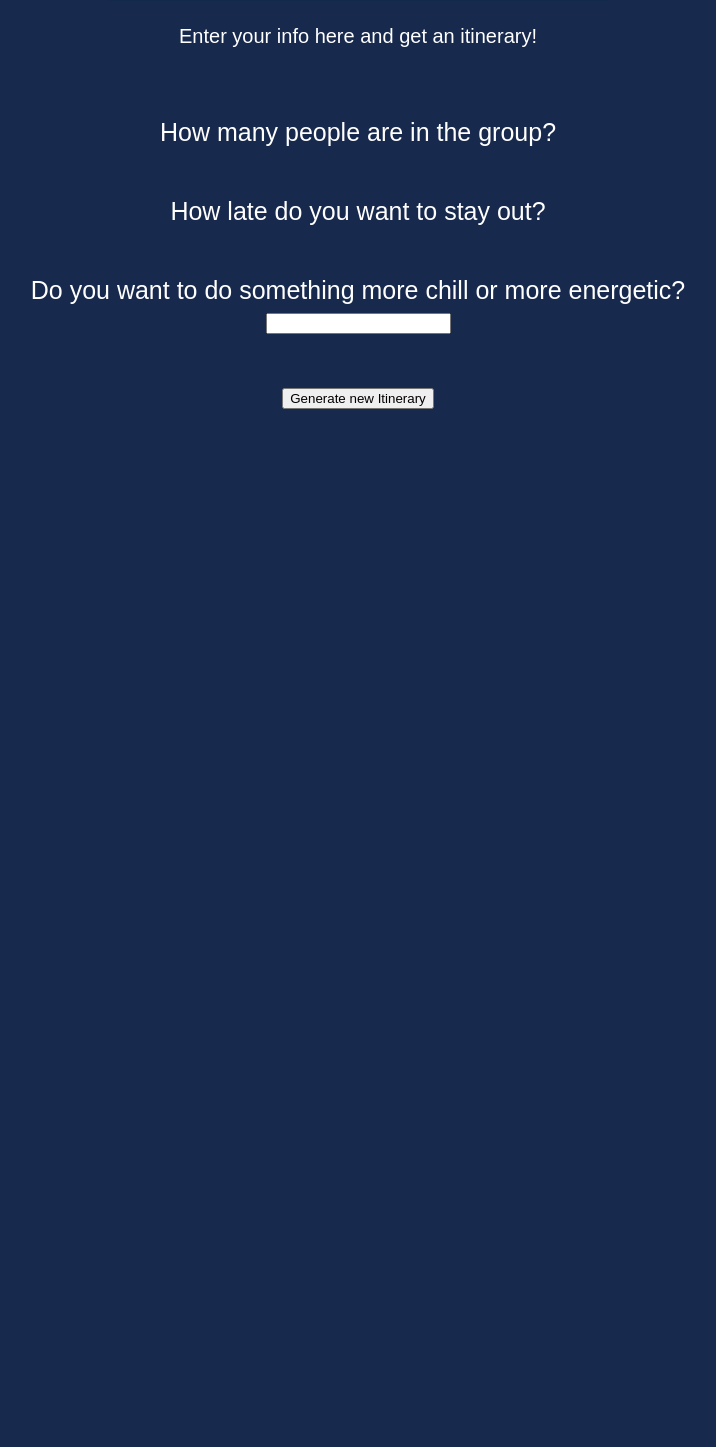
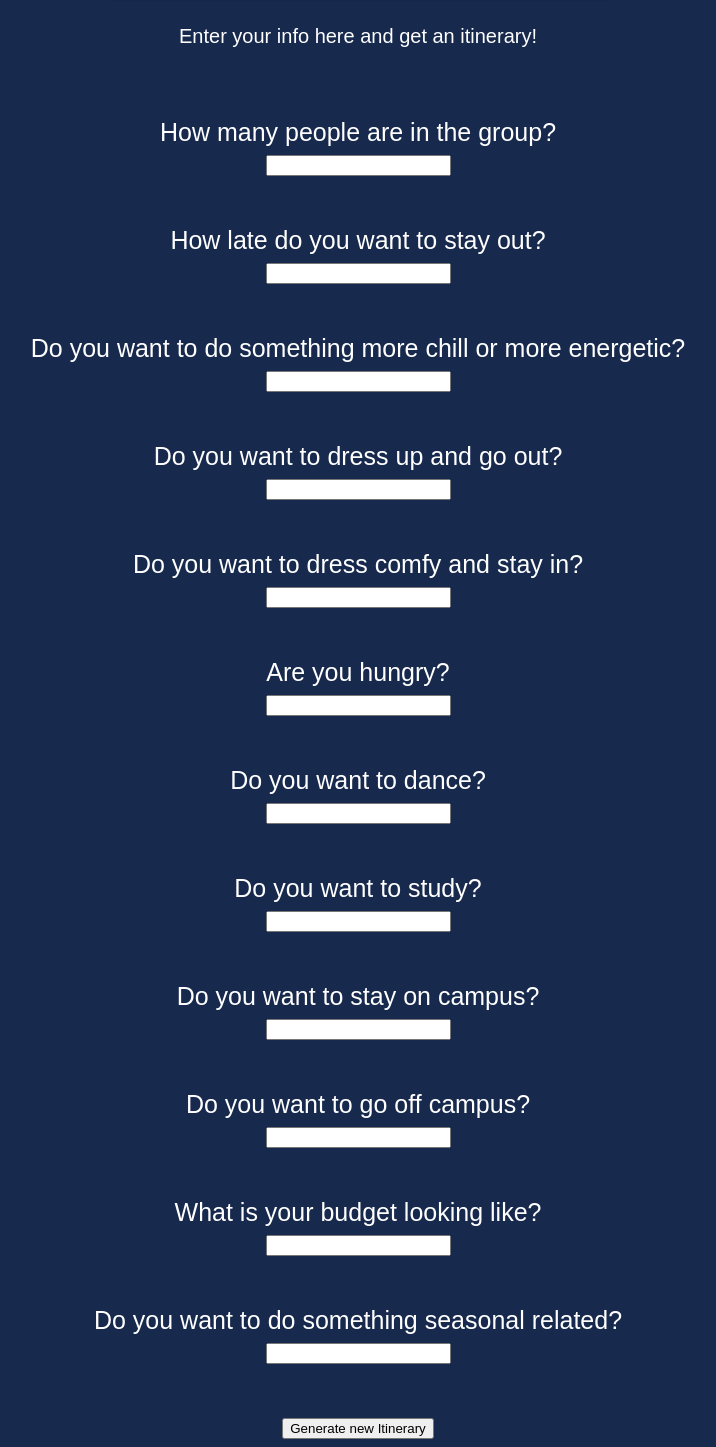
Before and after one commit to revajeth/IlliniGather, a Flask app: template src/pages/templates/generateItinerary.html in a window 1280 px wide. Shown: the part 327-1774 px from the top of the page, without its empty margins (282-998 px from the left). Before the commit the page ends 736 px from the top, so only its background shows below. Run offline with Flask 3, Linux system fonts and the light colour scheme; the template is opened without the code that fills it, so the values that code supplies are empty.

```diff
--- a/src/pages/templates/generateItinerary.html
+++ b/src/pages/templates/generateItinerary.html
@@ -22,16 +22,62 @@
 
     <form>
         <label for="people">How many people are in the group?</label><br>
+        <input type="text" id="people" name="people"><br>
     </form>
 
     <form>
         <label for="place">How late do you want to stay out?</label><br>
-
+        <input type="text" id="place" name="place"><br>
     </form>
 
     <form>
-        <label for="thing">Do you want to do something more chill or more energetic?</label><br>
+        <label for="activity">Do you want to do something more chill or more energetic?</label><br>
         <input type="text" id="activity" name="activity"><br>
+    </form>
+
+    <form>
+        <label for="dressUp">Do you want to dress up and go out?</label><br>
+        <input type="text" id="dressUp" name="dressUp"><br>
+    </form>
+
+    <form>
+        <label for="dressComfy">Do you want to dress comfy and stay in?</label><br>
+        <input type="text" id="dressComfy" name="dressComfy"><br>
+    </form>
+
+    <form>
+        <label for="hungry">Are you hungry?</label><br>
+        <input type="text" id="hungry" name="hungry"><br>
+    </form>
+
+    <form>
+        <label for="dance">Do you want to dance?</label><br>
+        <input type="text" id="dance" name="dance"><br>
+    </form>
+
+    <form>
+        <label for="study">Do you want to study?</label><br>
+        <input type="text" id="study" name="study"><br>
+    </form>
+
+    <form>
+        <label for="onCampus">Do you want to stay on campus?</label><br>
+        <input type="text" id="onCampus" name="onCampus"><br>
+    </form>
+
+    <form>
+        <label for="offCampus">Do you want to go off campus?</label><br>
+        <input type="text" id="offCampus" name="offCampus"><br>
+    </form>
+
+    <form>
+        <label for="budget">What is your budget looking like?</label><br>
+        <input type="text" id="budget" name="budget"><br>
+    </form>
+
+    <form>
+        <label for="seasonal">Do you want to do something seasonal related?</label><br>
+        <input type="text" id="seasonal" name="seasonal"><br>
     </form>
 
     <br><br><br>
@@ -41,11 +87,9 @@
     <script>
         // Add an event listener to the button to generate the itinerary
         document.getElementById("generateButton").addEventListener("click", function () {
-
             const people = document.getElementById("people").value;
             const place = document.getElementById("place").value;
             const activity = document.getElementById("activity").value;
-
 
             alert("Hey! Since you are with " + people + " people, " + "and want to stay out until " + place + ", you should go to Bangkok Thai! It's very busy now and closes at 10.");
         });
```
